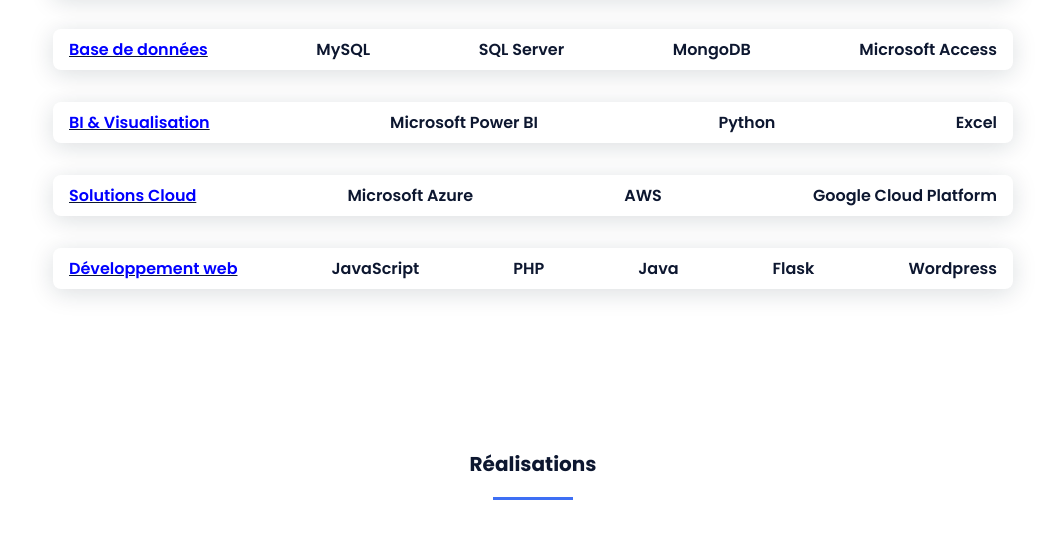
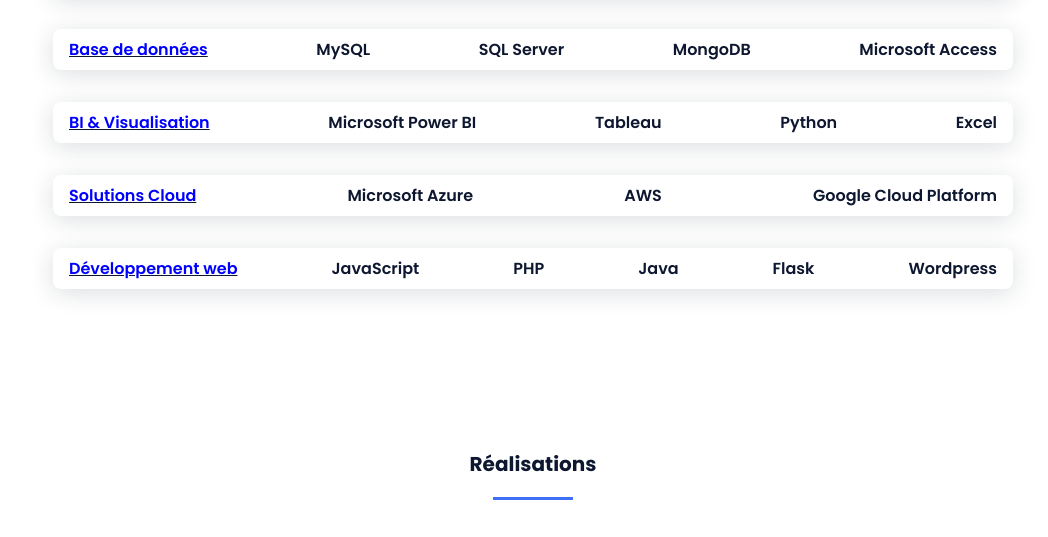
Before and after one commit to Taha-Elk/Portfolio, a plain HTML site: page index.html in a window 1280 px wide. Shown: the part 2712-3249 px from the top of the page, without its empty margins (107-1155 px from the left). Drawn offline with nearby package versions, Linux system fonts and the light colour scheme.

Commit message:
Update index.html

```diff
--- a/index.html
+++ b/index.html
@@ -215,7 +215,9 @@
                             <div class="skills__names">
                                 <span class="skills__name">Microsoft Power BI</span>
                             </div>
-
+                            <div class="skills__names">
+                                <span class="skills__name">Tableau</span>
+                            </div>
                             <div class="skills__names">
                                 <span class="skills__name">Python</span>
                             </div>
```
